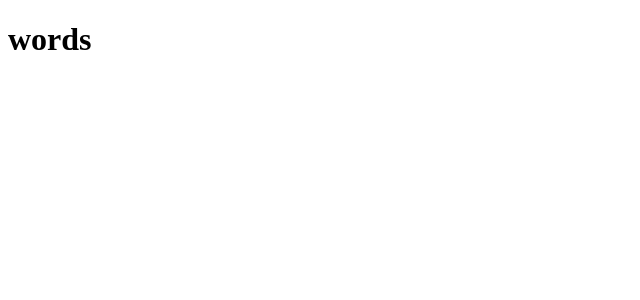
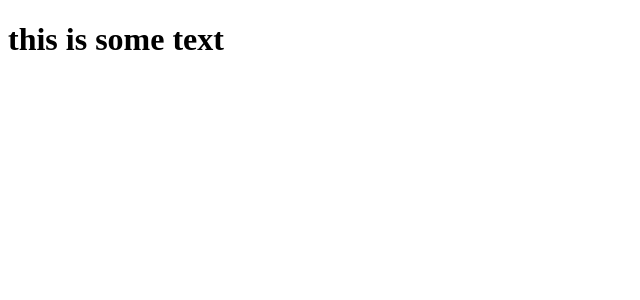
Before and after one commit to evannorton/covalence-reacting-to-react, a React (Create React App) app: page / in a window 1280 px wide. Shown: the top 300 px of the page, without its empty margins (0-640 px from the left). Built offline with nearby package versions, Linux system fonts and the light colour scheme.

Commit message:
objective 3

```diff
--- a/src/components/App.jsx
+++ b/src/components/App.jsx
@@ -1,8 +1,8 @@
 import React from "react";
 
-const App = () => {
+const App = (props) => {
     return (
-        <h1>words</h1>
+        <h1>{props.text}</h1>
     );
 }
 
--- a/src/index.js
+++ b/src/index.js
@@ -2,4 +2,4 @@ import React from "react";
 import ReactDOM from "react-dom";
 import App from "./components/App";
 
-ReactDOM.render(<App />, document.getElementById('root'));
+ReactDOM.render(<App text="this is some text" />, document.getElementById('root'));
```
